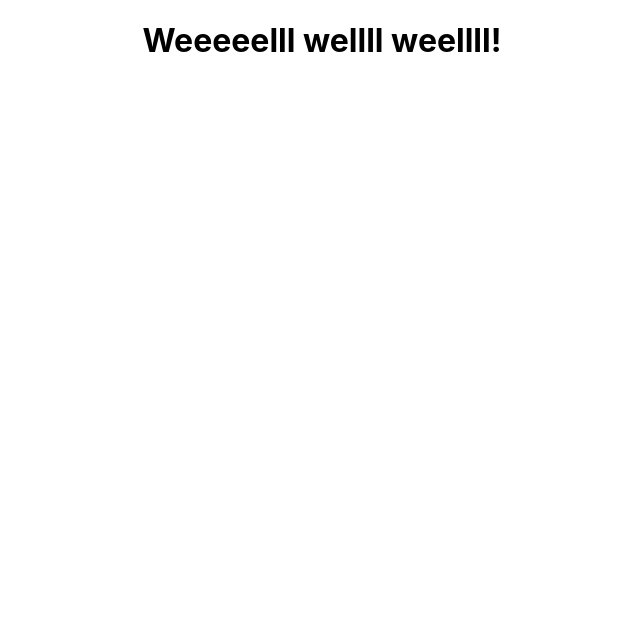
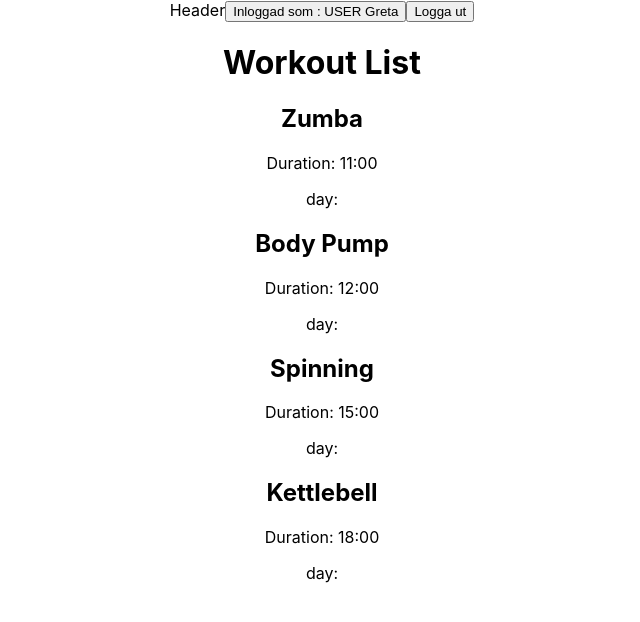
Before and after one commit to BoMar-Dev/strong-n-epic-react-typescript, a React (Create React App) app: page /user in a window 1280 px wide. Shown: the top 622 px of the page, without its empty margins (318-958 px from the left). Built offline with nearby package versions, Linux system fonts and the light colour scheme.

Commit message:
second day

```diff
--- a/package.json
+++ b/package.json
@@ -12,6 +12,7 @@
     "@types/react-dom": "^18.2.7",
     "react": "^18.2.0",
     "react-dom": "^18.2.0",
+    "react-router-dom": "^6.15.0",
     "react-scripts": "5.0.1",
     "typescript": "^4.9.5",
     "web-vitals": "^2.1.4"
--- a/src/App.tsx
+++ b/src/App.tsx
@@ -1,11 +1,32 @@
 import React from 'react';
+import { Routes, Route } from 'react-router-dom'
 import './App.css';
 
-function App() {
+
+//Pages
+import LandingPage from './pages/LandingPage';
+import UserPage from './pages/UserPage';
+
+// Components
+import { Header } from './components/Header';
+
+import { User } from './types/UserType';
+
+
+const App:React.FC = () => {
+
   return (
+    <>
+    {/* <Header /> */}
     <div className="App">
-      <h1>Weeeeelll wellll weellll!</h1>
+      <Routes>
+        <Route index element={<LandingPage />} />
+        <Route path="/user" element={<UserPage />} />
+
+
+      </Routes>
     </div>
+    </>
   );
 }
 
--- /dev/null
+++ b/src/components/Header.tsx
@@ -0,0 +1,18 @@
+import React from 'react'
+import { User } from '../types/UserType'
+
+type HeaderProps = {
+  user: User,
+}
+
+const Header = (props: HeaderProps): JSX.Element => {
+  return (
+    <div>
+        Header
+        <button> Inloggad som : {props.user.role} {props.user.username}</button>
+        <button> Logga ut </button>
+    </div>
+  )
+}
+
+export {Header};
--- /dev/null
+++ b/src/components/ShowWorkout.tsx
@@ -0,0 +1,77 @@
+import React from 'react'
+
+//Types
+import { IWorkout } from '../types/WorkoutType'
+import { Workouts } from '../db/Workouts'
+
+
+const WorkoutList: React.FC = () => {
+  const renderWorkouts = () => {
+    return Workouts.map((workout: IWorkout) => (
+      <div key={workout.id}>
+        <h2>{workout.name}</h2>
+        <p>Duration: {workout.time}</p>
+        <p>day: {workout.weekDay}</p>
+      </div>
+    ));
+  };
+
+  return (
+    <div>
+      <h1>Workout List</h1>
+      {renderWorkouts()}
+    </div>
+  );
+};
+
+export default WorkoutList;
+
+// const WorkoutList: React.FC = () => {
+//   const renderWorkouts = () => {
+//     return workouts.map((workout: Workout) => (
+//       <div key={workout.id}>
+//         <h2>{workout.name}</h2>
+//         <p>{workout.description}</p>
+//         <p>Duration: {workout.duration}</p>
+//       </div>
+//     ));
+//   };
+
+//   return (
+//     <div>
+//       <h1>Workout List</h1>
+//       {renderWorkouts()}
+//     </div>
+//   );
+// };
+
+// export default WorkoutList;
+
+// const ShowWorkout: React.FC = () => {
+
+  // const renderWorkouts = () => {
+  //   return Workouts.map((workout: IWorkout) => (
+  //     <div key={workout.id}>
+  //       <p>{workout.name}</p>
+  //       <p>{workout.day}</p>
+  //     </div>
+  //   ))
+  // }
+  // return (
+    // <div>
+        {/* <div>
+            <p>Du har <span>0</span> bokade pass</p>
+            <p>v</p>
+        </div>
+        <div>
+            <ul>
+                <li>{} {} 4 sep kl.11.00</li>
+                <button>Avboka</button>
+            </ul>
+        </div> */}
+        {/* {renderWorkouts()}
+    </div>
+  )
+} */}
+
+// export default ShowWorkout
--- /dev/null
+++ b/src/db/Workouts.ts
@@ -0,0 +1,51 @@
+// import { IWorkout } from "../types/WorkoutType";
+
+// export const Workouts = [
+//     { name: "Zumba", id: 1 },
+//     { name: "Kettlebell", id: 2 },
+//     { name: "Spinning", id: 3 },
+//     // Add more workout objects as needed
+// ];
+
+// export const Weekdays = [
+//     { name: "Måndag", id: 1 },
+//     { name: "Tisdag", id: 2 },
+//     { name: "Onsdag", id: 3 },
+//     // Add more workout objects as needed
+// ];
+
+
+// export const Times = [
+//     { start: 12.00 },
+//     { start: 10.00 },
+//     { start: 9.00 },
+//     // Add more workout objects as needed
+// ];
+
+export const Workouts = [
+    {
+      id: 1,
+      name: "Zumba",
+      time: "11:00",
+      weekDay: [],
+    },
+    {
+      id: 2,
+      name: "Body Pump",
+      time: "12:00",
+      weekDay: [],
+    },
+    {
+      id: 3,
+      name: "Spinning",
+      time: "15:00",
+      weekDay: [],
+    },
+    {
+      id: 4,
+      name: "Kettlebell",
+      time: "18:00",
+      weekDay: [],
+    },
+
+  ];
--- a/src/index.tsx
+++ b/src/index.tsx
@@ -2,6 +2,7 @@ import React from 'react';
 import ReactDOM from 'react-dom/client';
 import './index.css';
 import App from './App';
+import { BrowserRouter } from 'react-router-dom';
 
 
 const root = ReactDOM.createRoot(
@@ -9,6 +10,8 @@ const root = ReactDOM.createRoot(
 );
 root.render(
   <React.StrictMode>
-    <App />
-  </React.StrictMode>
+    <BrowserRouter>
+      <App />
+    </BrowserRouter>
+    </React.StrictMode>
 );
--- /dev/null
+++ b/src/pages/LandingPage.tsx
@@ -0,0 +1,15 @@
+// interface HeaderProps {
+//     h1: HTMLHeadingElement
+// }
+
+
+const LandingPage: React.FC = () => {
+  return (
+    <div>
+        <h1>Strong n Epic</h1>
+        <button>Logga in som USER</button>
+        <button>Logga in som ADMIN</button>
+    </div>
+  )
+}
+export default LandingPage
--- /dev/null
+++ b/src/pages/UserPage.tsx
@@ -0,0 +1,25 @@
+import React, {useState} from 'react'
+import {Header} from '../components/Header';
+
+import { User } from '../types/UserType';
+
+//Components
+import ShowWorkout from '../components/ShowWorkout'
+import { Workouts } from '../db/Workouts';
+import WorkoutList from '../components/ShowWorkout';
+
+
+const UserPage = () => {
+  const user: User = {username: "Greta", role: "USER"};
+  // const [workouts, setWorkouts] = useState<Workouts>({} as Workouts)
+
+  return (
+    <>
+        <Header user={user}/>
+        <WorkoutList />
+    </>
+
+  )
+}
+
+export default UserPage
--- /dev/null
+++ b/src/types/UserType.ts
@@ -0,0 +1,6 @@
+export type UserRole = "USER" | "ADMIN";
+
+export interface User {
+  role: UserRole;
+  username: string;
+}
--- /dev/null
+++ b/src/types/WorkoutType.ts
@@ -0,0 +1,15 @@
+import React from 'react'
+
+const WeekDays: string[] = [
+    "Monday", "Thuesday", "Wednesday"
+]
+
+export type DaysOfTheWeek = "Monday" | "Thuesday" | "Wednesday"
+
+export interface IWorkout {
+    id: number;
+    name: string;
+    time: string;
+    // day: WeekDays[] as <WeekDays>;
+    weekDay: string[];
+  }
```
Also changed, not shown: 1 other file (tests, documents, lock files or other folders).
